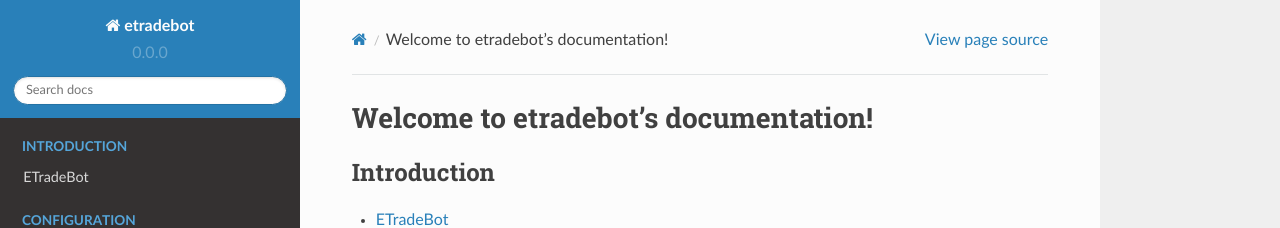
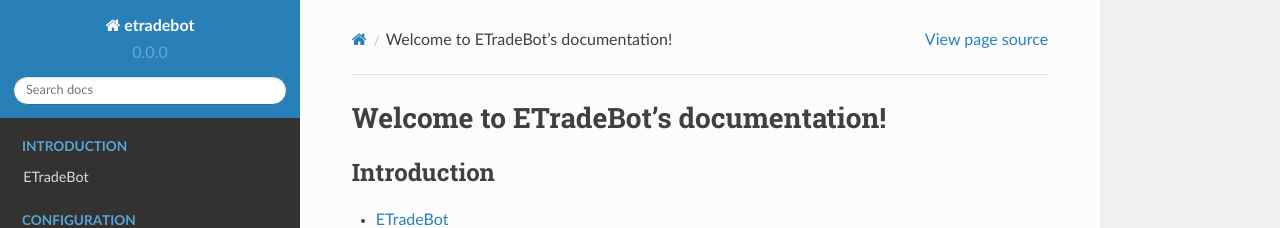
Before and after one commit to nathanramoscfa/etradebot, a Sphinx documentation site: the page built from docs/source/index.rst, in a window 1280 px wide and 1250 px high. Shown: the top 228 px of the window. Built offline with Sphinx 7.4.7 and the Read the Docs theme 2.0.0, drawn with Linux system fonts in a browser that asks for light colours.

```diff
--- a/docs/source/README.rst
+++ b/docs/source/README.rst
@@ -1,7 +1,8 @@
 .. _README:
 
+#########
 ETradeBot
-=========
+#########
 
 ETradeBot is an automated trading software for E-Trade accounts that allows users to execute trades based on custom trading strategies. ETradeBot is strategy-agnostic and will execute any strategy given to it. This project is not affiliated with E-Trade or any other financial institution.
 
--- a/docs/source/index.rst
+++ b/docs/source/index.rst
@@ -3,7 +3,7 @@
    You can adapt this file completely to your liking, but it should at least
    contain the root `toctree` directive.
 
-Welcome to etradebot's documentation!
+Welcome to ETradeBot's documentation!
 =====================================
 
 .. toctree::
```
Also changed, not shown: docs/source/selenium.rst (added).
